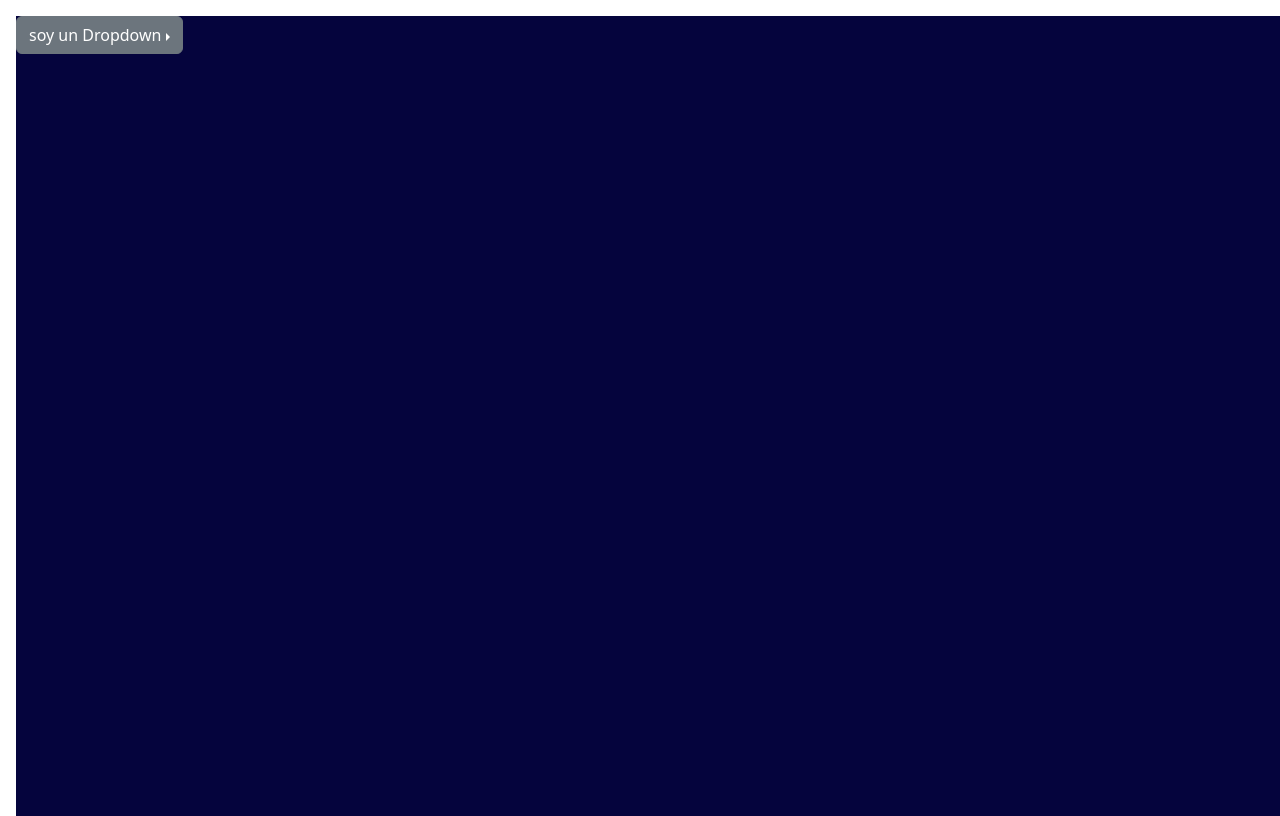
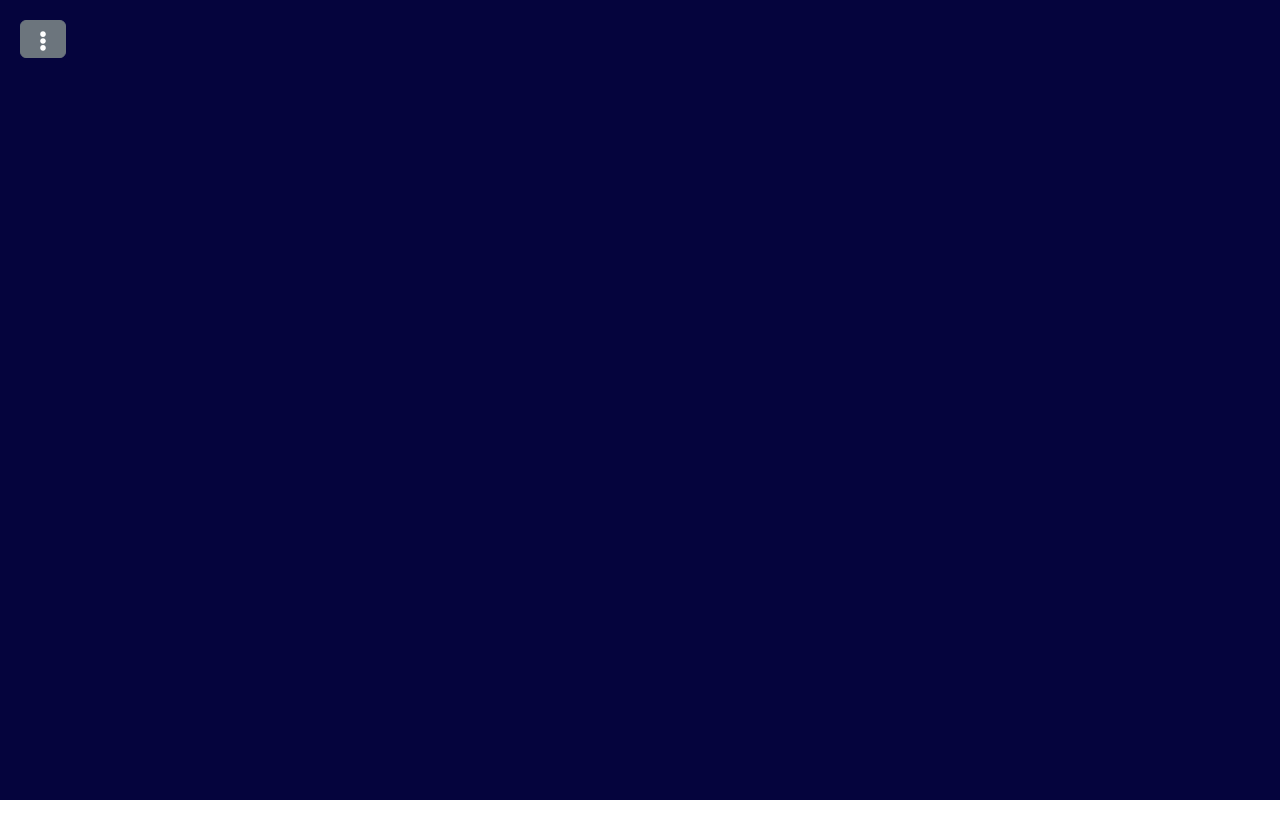
Before and after one commit to Roman02082006/limpieza-aulas, a React (Create React App) app: page / in a window 1280 px wide. Built offline with nearby package versions, Linux system fonts and the light colour scheme.

Commit message:
Modificando achivos

```diff
--- a/package.json
+++ b/package.json
@@ -11,6 +11,7 @@
     "bootstrap": "^5.3.6",
     "react": "^19.1.0",
     "react-dom": "^19.1.0",
+    "react-icons": "^5.5.0",
     "react-scripts": "5.0.1",
     "reactstrap": "^9.2.3",
     "tailwindcss": "^4.1.10",
--- a/src/App.css
+++ b/src/App.css
@@ -1,11 +1,14 @@
 .App-header {
-
   background-color:#05043d;
-
 }
-
 .App {
-  height: 100%;
+  background-color: #f0f0f0;
+  min-height: 100vh;
+  padding: 20px;
+  display: flex;
+  align-items: flex-start;
+  justify-content: flex-start;
+    height: 100%;
   background-color: #05043d;
   width: 100%;
 }
--- a/src/App.js
+++ b/src/App.js
@@ -1,33 +1,31 @@
-import React, {useState} from 'react';
+import React, { useState } from 'react';
 import './App.css';
 import 'bootstrap/dist/css/bootstrap.min.css';
-import {Dropdown, DropdownItem, DropdownMenu, DropdownToggle} from 'reactstrap';
+import { Dropdown, DropdownToggle, DropdownMenu, DropdownItem } from 'reactstrap';
+import { FaEllipsisV } from 'react-icons/fa';
 
 function App() {
-  const [dropdown, setDropdown]=useState(false);
+  const [dropdownOpen, setDropdownOpen] = useState(false);
 
-  const abrircerrarDropdown=()=>{
-    setDropdown(!dropdown);
-  }
+  const toggleDropdown = () => setDropdownOpen(!dropdownOpen);
 
   return (
-    <div className="App position-absolute top-0 start-0 m-3">
-    <Dropdown isOpen={dropdown} toggle={abrircerrarDropdown} direction="right">
-      <DropdownToggle caret>
-        soy un Dropdown
-      </DropdownToggle>
-
-      <DropdownMenu>
-        <DropdownItem>accion 1</DropdownItem>
-        <DropdownItem>accion 2</DropdownItem>
-        <DropdownItem>accion 3</DropdownItem>
-        <DropdownItem>accion 4</DropdownItem>
-      </DropdownMenu>
-
-    </Dropdown>
+    <div className="App">
+      <div className="dropdown-container">
+        <Dropdown isOpen={dropdownOpen} toggle={toggleDropdown} direction="down">
+          <DropdownToggle caret={false} className="custom-toggle">
+            <FaEllipsisV size={20} />
+          </DropdownToggle>
+          <DropdownMenu>
+            <DropdownItem>Acción 1</DropdownItem>
+            <DropdownItem>Acción 2</DropdownItem>
+            <DropdownItem>Acción 3</DropdownItem>
+            <DropdownItem>Acción 4</DropdownItem>
+          </DropdownMenu>
+        </Dropdown>
+      </div>
     </div>
   );
-
 }
 
 export default App;
```
Also changed, not shown: 1 other file (tests, documents, lock files or other folders).
